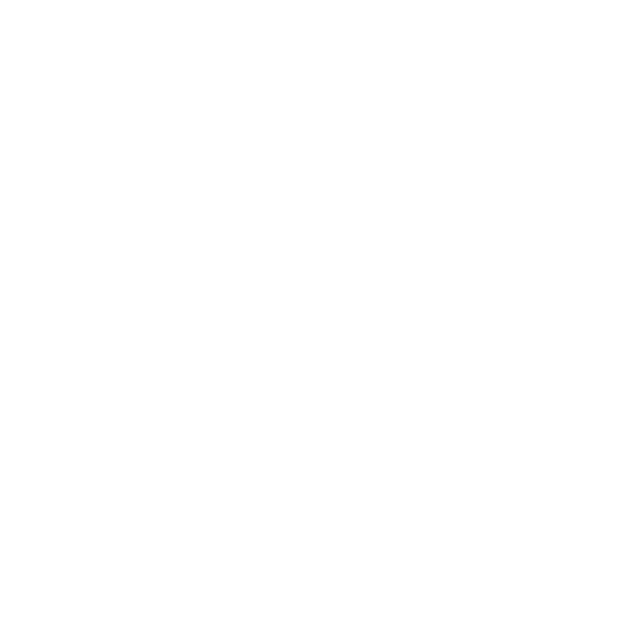
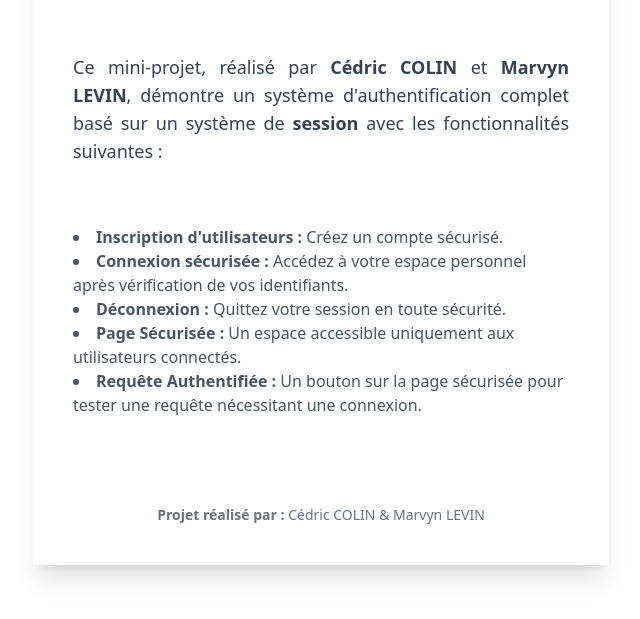
Before and after one commit to lynn2910/Gandalf, a Vue app in the folder Projet1/app/: page / in a window 1280 px wide. Shown: the part 235-854 px from the top of the page, without its empty margins (319-959 px from the left). Before the commit the page ends 800 px from the top, so only its background shows below. Built offline with nearby package versions, Linux system fonts and the light colour scheme; no server answers.

Commit message:
feat(App): Better home page

```diff
--- a/Projet1/app/src/views/HomeView.vue
+++ b/Projet1/app/src/views/HomeView.vue
@@ -1,6 +1,57 @@
 <template>
-	<div class="home">
-		<h1>Hello world</h1>
+	<div class="home bg-base-200 min-h-screen flex justify-center items-center">
+		<div class="card bg-base-100 shadow-xl p-10 w-full max-w-xl">
+			<div class="card-body">
+				<h1 class="text-3xl font-bold text-center mb-6">
+					Bienvenue sur notre Application d'Authentification
+				</h1>
+				<p class="mb-4 text-lg text-justify text-gray-700 dark:text-gray-400">
+					Ce mini-projet, réalisé par <span class="font-semibold dark:text-gray-200">Cédric COLIN</span> et <span
+						class="font-semibold dark:text-gray-200">Marvyn LEVIN</span>,
+					démontre un système d'authentification complet basé sur un système de <span
+						class="font-semibold dark:text-gray-200">session</span> avec les fonctionnalités suivantes :
+				</p>
+
+				<div class="mb-6">
+					<h2 class="text-2xl font-semibold mb-3 text-primary">Fonctionnalités Clés</h2>
+					<ul class="list-disc list-inside text-gray-600 dark:text-gray-300 text-base">
+						<li>
+							<span class="font-semibold">Inscription d'utilisateurs :</span>
+							Créez un compte sécurisé.
+						</li>
+						<li>
+							<span class="font-semibold">Connexion sécurisée :</span>
+							Accédez à votre espace personnel après vérification de vos identifiants.
+						</li>
+						<li>
+							<span class="font-semibold">Déconnexion :</span>
+							Quittez votre session en toute sécurité.
+						</li>
+						<li><span class="font-semibold">Page Sécurisée :</span>
+							Un espace accessible uniquement aux utilisateurs connectés.
+						</li>
+						<li><span class="font-semibold">Requête Authentifiée :</span>
+							Un bouton sur la page sécurisée pour tester une requête nécessitant une connexion.
+						</li>
+					</ul>
+				</div>
+
+				<div class="flex justify-center space-x-4 mt-8">
+					<router-link :to="{name:'login'}" class="btn btn-primary">
+						Se Connecter
+					</router-link>
+					<router-link :to="{name:'register'}" class="btn btn-secondary">
+						S'inscrire
+					</router-link>
+				</div>
+
+				<div class="mt-8 text-center">
+					<p class="text-sm text-gray-500">
+						<span class="font-semibold">Projet réalisé par :</span> Cédric COLIN & Marvyn LEVIN
+					</p>
+				</div>
+			</div>
+		</div>
 	</div>
 </template>
 
```
